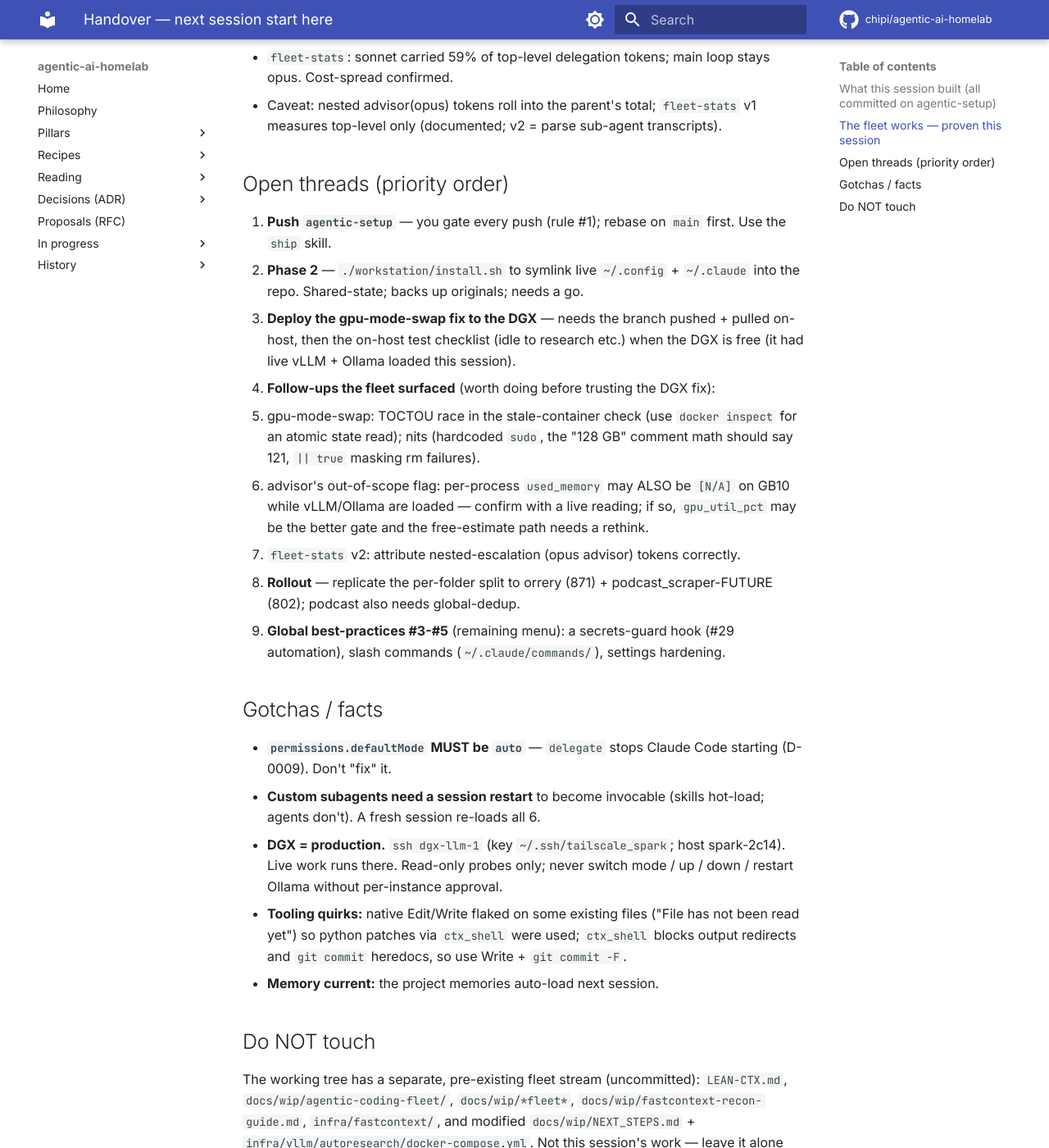
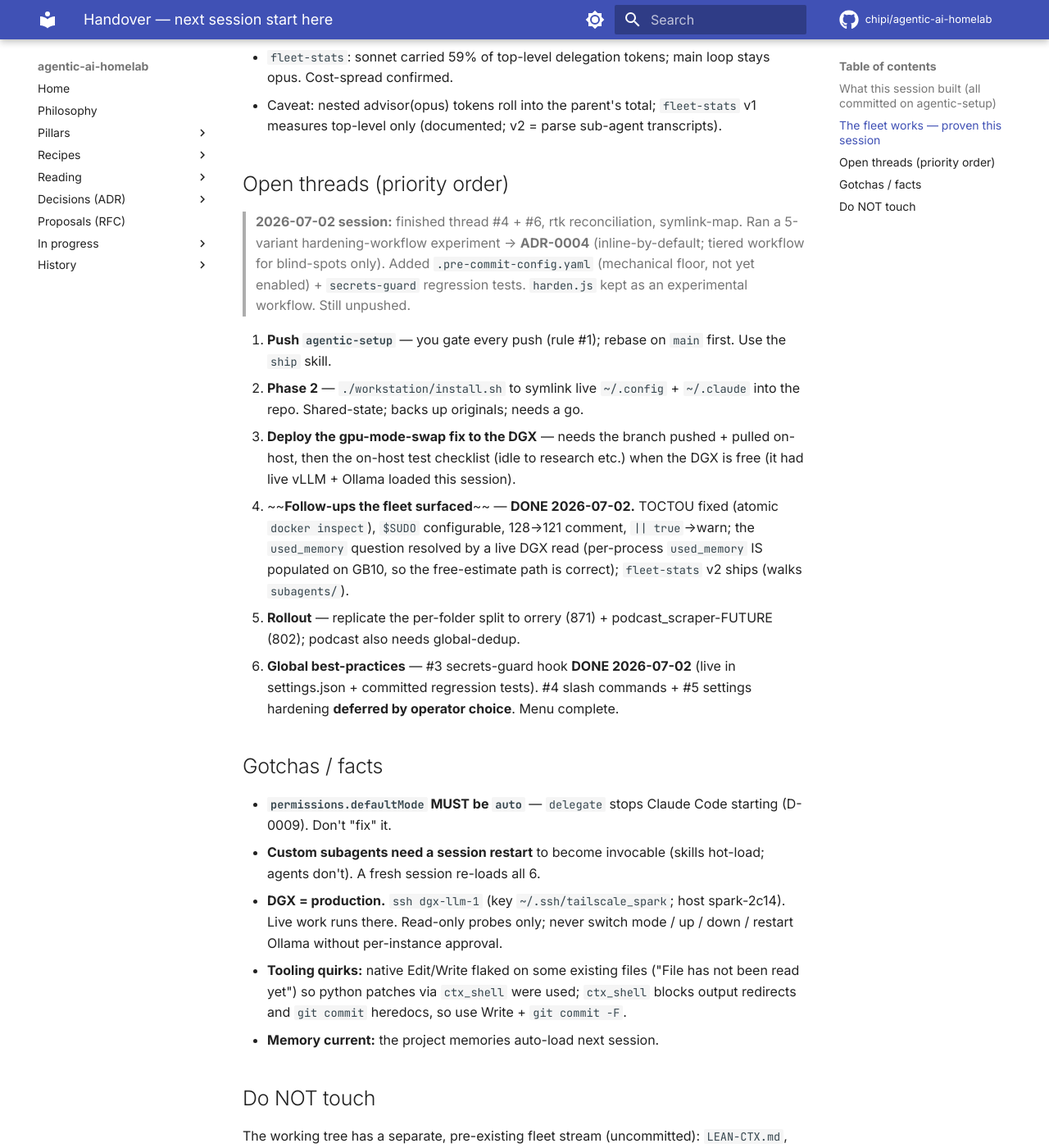
Before and after one commit to chipi/agentic-ai-homelab, an MkDocs documentation site: the page built from docs/wip/HANDOVER.md, in a window 1280 px wide and 1400 px high, scrolled down 932 px. Shown: the whole window at 82% size. Built offline with MkDocs 1.6.1 and Material for MkDocs 9.7.7, drawn with Linux system fonts in a browser that asks for light colours; comment, search, counter and statistics services are not loaded.

Commit message:
docs(wip): HANDOVER — 2026-07-02 session (threads #4/#6 done, harden experiment)
Co-Authored-By: Claude Opus 4.8 (1M context) <noreply@anthropic.com>
Claude-Session: https://claude.ai/code/session_01LoBG4mqCvNP1M6HRW393xF

```diff
--- a/docs/wip/HANDOVER.md
+++ b/docs/wip/HANDOVER.md
@@ -36,6 +36,12 @@ arc: [`../history/0004-agent-config-and-skills.md`](../history/0004-agent-config
 
 ## Open threads (priority order)
 
+> **2026-07-02 session:** finished thread #4 + #6, rtk reconciliation, symlink-map.
+> Ran a 5-variant hardening-workflow experiment → **ADR-0004** (inline-by-default;
+> tiered workflow for blind-spots only). Added `.pre-commit-config.yaml` (mechanical
+> floor, not yet enabled) + `secrets-guard` regression tests. `harden.js` kept as an
+> experimental workflow. Still unpushed.
+
 1. **Push `agentic-setup`** — you gate every push (rule #1); rebase on `main` first.
    Use the `ship` skill.
 2. **Phase 2** — `./workstation/install.sh` to symlink live `~/.config` + `~/.claude`
@@ -43,18 +49,16 @@ arc: [`../history/0004-agent-config-and-skills.md`](../history/0004-agent-config
 3. **Deploy the gpu-mode-swap fix to the DGX** — needs the branch pushed + pulled
    on-host, then the on-host test checklist (idle to research etc.) when the DGX is
    free (it had live vLLM + Ollama loaded this session).
-4. **Follow-ups the fleet surfaced** (worth doing before trusting the DGX fix):
-   - gpu-mode-swap: TOCTOU race in the stale-container check (use `docker inspect`
-     for an atomic state read); nits (hardcoded `sudo`, the "128 GB" comment math
-     should say 121, `|| true` masking rm failures).
-   - advisor's out-of-scope flag: per-process `used_memory` may ALSO be `[N/A]` on
-     GB10 while vLLM/Ollama are loaded — confirm with a live reading; if so,
-     `gpu_util_pct` may be the better gate and the free-estimate path needs a rethink.
-   - `fleet-stats` v2: attribute nested-escalation (opus advisor) tokens correctly.
+4. ~~**Follow-ups the fleet surfaced**~~ — **DONE 2026-07-02.** TOCTOU fixed
+   (atomic `docker inspect`), `$SUDO` configurable, 128→121 comment, `|| true`→warn;
+   the `used_memory` question resolved by a live DGX read (per-process `used_memory`
+   IS populated on GB10, so the free-estimate path is correct); `fleet-stats` v2
+   ships (walks `subagents/`).
 5. **Rollout** — replicate the per-folder split to orrery (871) +
    podcast_scraper-FUTURE (802); podcast also needs global-dedup.
-6. **Global best-practices #3-#5** (remaining menu): a secrets-guard hook (#29
-   automation), slash commands (`~/.claude/commands/`), settings hardening.
+6. **Global best-practices** — #3 secrets-guard hook **DONE 2026-07-02** (live in
+   settings.json + committed regression tests). #4 slash commands + #5 settings
+   hardening **deferred by operator choice**. Menu complete.
 
 ## Gotchas / facts
 
```
